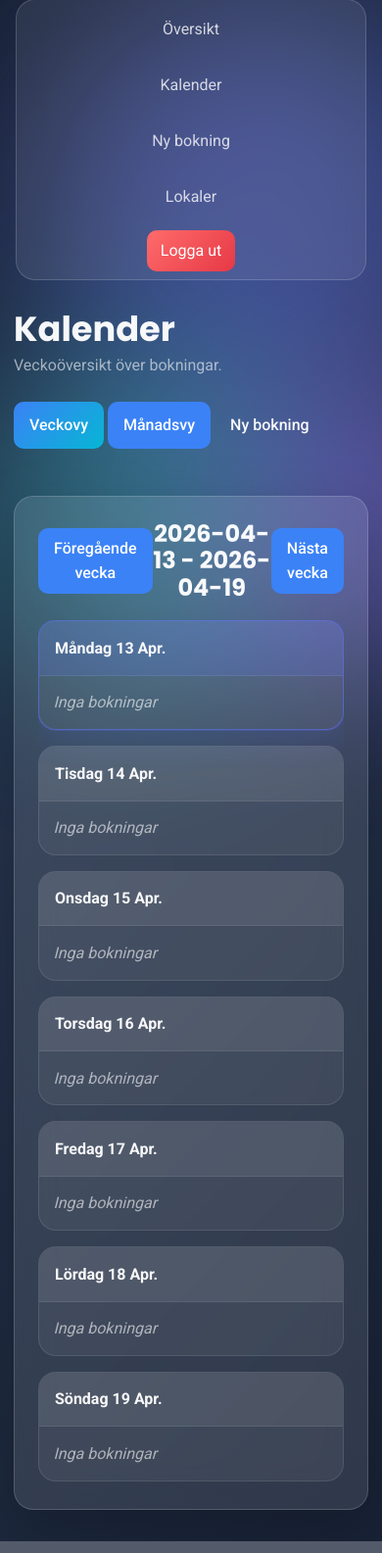
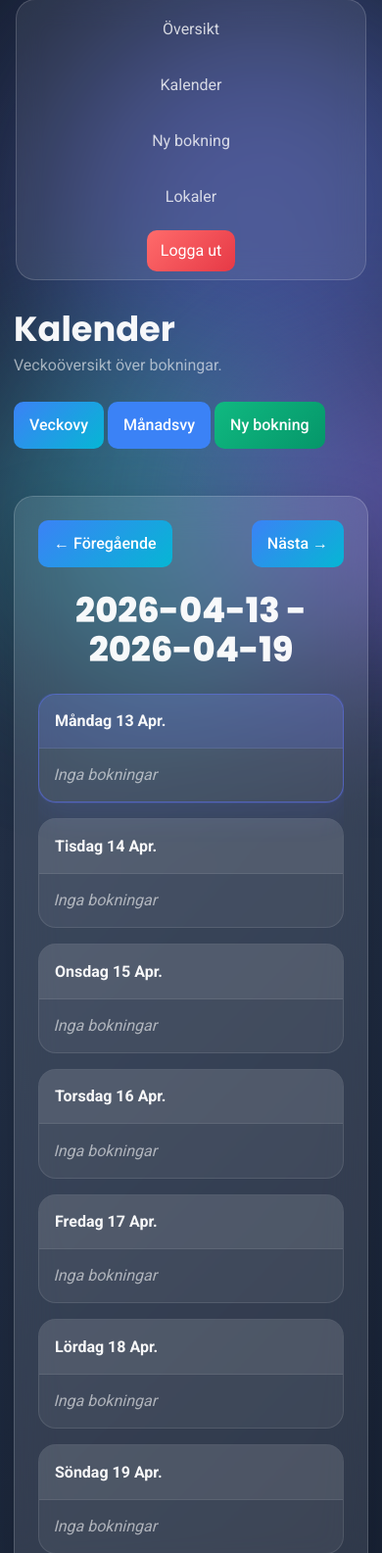
Before and after one commit to Pontain/flex-bookings, a FastAPI app: page /calendar/week in a window 390 px wide. Shown: the part 69-1654 px from the top of the page at 98% size. Run offline with FastAPI, Linux system fonts and the light colour scheme; data that the repository does not hold is empty.

Commit message:
buttons...

```diff
--- a/app/static/css/calendar.css
+++ b/app/static/css/calendar.css
@@ -8,18 +8,97 @@
     padding: 1.5rem;
 }
 
-.calendar-header-row {
+/* =========================
+   GEMENSAM KALENDERNAV
+   ========================= */
+
+.calendar-nav {
+    position: relative;
     display: flex;
+    align-items: center;
     justify-content: center;
-    align-items: center;
-    margin-bottom: 1.25rem;
+    min-height: 64px;
+    margin-bottom: 1.5rem;
+    padding: 0 1rem;
 }
 
-.calendar-week-label {
+.calendar-nav-center,
+.calendar-header-center,
+.calendar-month-title-wrap {
+    text-align: center;
+}
+
+.calendar-nav-title,
+.calendar-week-label,
+.calendar-month-title {
     margin: 0;
     text-align: center;
     color: var(--text-main);
 }
+
+.calendar-nav-title,
+.calendar-week-label {
+    font-size: 2.2rem;
+    font-weight: 800;
+}
+
+.calendar-month-title {
+    font-size: 1.6rem;
+    font-weight: 800;
+}
+
+.calendar-today-link {
+    display: inline-block;
+    margin-top: 0.35rem;
+    color: var(--color-primary, #6ea8ff);
+    text-decoration: none;
+    font-size: 0.95rem;
+}
+
+.calendar-nav-btn {
+    position: absolute;
+    top: 50%;
+    transform: translateY(-50%);
+    border: none;
+    color: #fff;
+    background: linear-gradient(135deg, #3b82f6, #06b6d4);
+    transition: background 0.2s ease, box-shadow 0.2s ease;
+}
+
+.calendar-nav-btn:hover {
+    color: #fff;
+    background: linear-gradient(135deg, #2563eb, #0891b2);
+    transform: translateY(-50%);
+    box-shadow: 0 6px 18px rgba(0, 0, 0, 0.25);
+}
+
+.calendar-nav-btn:visited,
+.calendar-nav-btn:focus,
+.calendar-nav-btn:active {
+    color: #fff;
+}
+
+.calendar-nav-prev {
+    left: 0;
+}
+
+.calendar-nav-next {
+    right: 0;
+}
+
+/* Fallback för äldre week.html om någon gammal klass fortfarande används */
+.calendar-header-row {
+    position: relative;
+    display: flex;
+    align-items: center;
+    justify-content: center;
+    min-height: 64px;
+    margin-bottom: 1.5rem;
+}
+
+/* =========================
+   VECKOVY
+   ========================= */
 
 .calendar-grid {
     display: grid;
@@ -310,41 +347,64 @@
     line-height: 1.45;
 }
 
-.month-booking-chip {
-    transition: all 0.15s ease;
+/* =========================
+   RESPONSIVE
+   ========================= */
+
+@media (max-width: 1100px) {
+    .calendar-grid {
+        grid-template-columns: repeat(4, minmax(180px, 1fr));
+    }
 }
 
-.month-booking-chip:hover {
-    transform: translateY(-1px);
-    background: rgba(110, 168, 255, 0.28);
-    cursor: pointer;
+@media (max-width: 900px) {
+    .calendar-grid {
+        grid-template-columns: repeat(2, minmax(220px, 1fr));
+    }
 }
 
-.month-booking-title {
-    overflow: hidden;
-    text-overflow: ellipsis;
-    white-space: nowrap;
+@media (max-width: 640px) {
+    .calendar-grid {
+        grid-template-columns: 1fr;
+    }
+
+    .calendar-day {
+        min-height: auto;
+    }
+
+    .calendar-nav {
+        min-height: auto;
+        padding-top: 4.5rem;
+    }
+
+    .calendar-nav-btn {
+        top: 0;
+        transform: none;
+    }
+
+    .calendar-nav-btn:hover {
+        transform: none;
+    }
+
+    .calendar-nav-prev {
+        left: 0;
+    }
+
+    .calendar-nav-next {
+        right: 0;
+    }
+
+    .page-toolbar-right .btn {
+        width: 100%;
+    }
 }
 
-.calendar-booking-card {
-    width: 100%;
-    text-align: left;
+.btn-success {
+    background: linear-gradient(135deg, #10b981, #059669);
+    color: #fff;
     border: none;
-    background: rgba(255, 255, 255, 0.06);
-    cursor: pointer;
 }
 
-.calendar-booking-card:hover {
-    background: rgba(255, 255, 255, 0.10);
+.btn-success:hover {
+    background: linear-gradient(135deg, #059669, #047857);
 }
-
-.calendar-booking-card {
-    width: 100%;
-    text-align: left;
-    border: none;
-    border-left: 4px solid transparent;
-    background: rgba(255, 255, 255, 0.06);
-    border-radius: 12px;
-    padding: 0.75rem;
-    cursor: pointer;
-}
--- a/app/templates/calendar/week.html
+++ b/app/templates/calendar/week.html
@@ -22,12 +22,26 @@
     </div>
 
     <div class="content-card calendar-shell">
-        <div class="calendar-header-row">
-            <button id="prev-week" class="btn btn-secondary" type="button">Föregående vecka</button>
+        <div class="calendar-nav">
+            <button
+                id="prev-week"
+                class="btn calendar-nav-btn calendar-nav-prev"
+                type="button"
+            >
+                ← Föregående
+            </button>
 
-            <h2 id="week-label" class="calendar-week-label"></h2>
+            <div class="calendar-nav-center">
+                <h2 id="week-label" class="calendar-nav-title"></h2>
+            </div>
 
-            <button id="next-week" class="btn btn-secondary" type="button">Nästa vecka</button>
+            <button
+                id="next-week"
+                class="btn calendar-nav-btn calendar-nav-next"
+                type="button"
+            >
+                Nästa →
+            </button>
         </div>
 
         <div id="calendar-grid" class="calendar-grid"></div>
```
Also changed, not shown: other parts of app/static/css/calendar.css (+42 -84 lines), app/templates/calendar/month.html (+11 -18 lines), app/static/js/calendar.js (line endings or trailing spaces).
